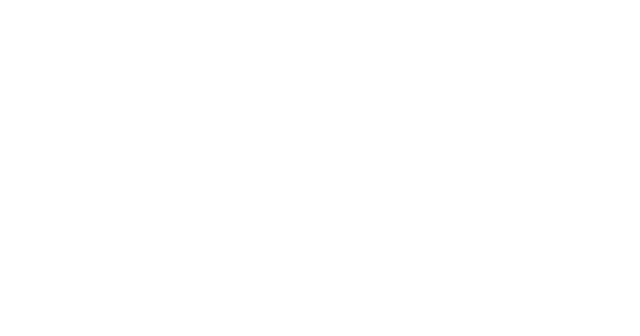
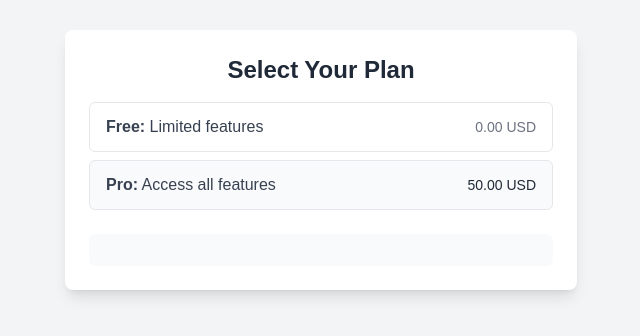
Before and after one commit to 21amir21/chalet-rental-frontend, a React (Vite) app: page /payments in a window 1280 px wide. Before the commit this address had no page. Shown: the part 240-576 px from the top of the page, without its empty margins (319-959 px from the left). Built offline with nearby package versions, Linux system fonts and the light colour scheme; no server answers.

Commit message:
Add PaypalPayment component and route to App

```diff
--- a/src/App.jsx
+++ b/src/App.jsx
@@ -11,6 +11,7 @@ import PropertyList from "./pages/PropertyList";
 import ReservationList from "./pages/ReservationList";
 import CategoryPage from "./pages/CategoryPage";
 import SearchPage from "./pages/SearchPage";
+import PaypalPayment from "./components/PaypalPayment";
 
 function App() {
   return (
@@ -38,6 +39,7 @@ function App() {
             path="/bookings/:userId/reservations"
             element={<ReservationList />}
           />
+          <Route path="/payments" element={<PaypalPayment />} />
         </Routes>
       </BrowserRouter>
     </div>
--- a/src/components/PaypalPayment.jsx
+++ b/src/components/PaypalPayment.jsx
@@ -1,16 +1,121 @@
 import { PayPalScriptProvider, PayPalButtons } from "@paypal/react-paypal-js";
+import { useLocation, useNavigate } from "react-router-dom";
 
 const PaypalPayment = () => {
+  const initialOptions = {
+    clientId: import.meta.env.VITE_PAYPAL_CLIENTID,
+  };
+
+  const styles = {
+    shape: "rect",
+    layout: "vertical",
+  };
+
+  const location = useLocation();
+  const navigate = useNavigate();
+  const bookingData = location.state; // Retrieve booking data
+
+  const onCreateOrder = async (data, actions) => {
+    try {
+      const response = await fetch("http://localhost:5000/payments/pay", {
+        method: "POST",
+        headers: {
+          "Content-Type": "application/json",
+        },
+        body: JSON.stringify({
+          chaletTitle: bookingData.chaletTitle,
+          chaletDesc: bookingData.chaletDescription,
+          totalPrice: bookingData.totalPrice,
+        }),
+      });
+
+      if (response.ok) {
+        const result = await response.json();
+        const orderId = result.orderId; // Get the orderId from the response
+        return actions.order
+          .create({
+            purchase_units: [
+              {
+                amount: {
+                  currency_code: "USD",
+                  value: bookingData.totalPrice.toString(),
+                },
+              },
+            ],
+          })
+          .then((orderData) => {
+            return orderData.id; // Return the PayPal order ID
+          });
+      } else {
+        throw new Error("Failed to create order on the backend");
+      }
+    } catch (err) {
+      console.log("Submit Booking Failed.", err.message);
+    }
+  };
+
+  const handleSubmitBooking = async () => {
+    try {
+      const response = await fetch("http://localhost:5000/bookings/", {
+        method: "POST",
+        headers: {
+          "Content-Type": "application/json",
+        },
+        body: JSON.stringify(bookingData),
+      });
+
+      if (response.ok) {
+        console.log("Booking successfully added!");
+        navigate(`/bookings/${bookingData.customerId}/trips`);
+      }
+    } catch (err) {
+      console.error("Submit Booking Failed.", err.message);
+    }
+  };
+
+  // hanshof
+  const onApprove = async () => {
+    console.log("Payment approved. Completing booking...");
+    await handleSubmitBooking();
+  };
+
+  const onError = (error) => {
+    console.error("PayPal Error", error);
+    navigate(-1); // Go back to previous page
+  };
+
   return (
+    <div className="flex justify-center items-center min-h-screen bg-gray-100">
+      <div className="bg-white shadow-lg rounded-lg p-6 max-w-lg w-full">
+        <h2 className="text-2xl font-semibold text-gray-800 mb-4 text-center">
+          Select Your Plan
+        </h2>
+        <div className="mb-6">
+          <div className="flex justify-between items-center py-3 px-4 border rounded-md mb-2">
+            <p className="text-gray-700">
+              <strong>Free:</strong> Limited features
+            </p>
+            <span className="text-sm text-gray-500">0.00 USD</span>
+          </div>
+          <div className="flex justify-between items-center py-3 px-4 border rounded-md bg-gray-50">
+            <p className="text-gray-700">
+              <strong>Pro:</strong> Access all features
+            </p>
+            <span className="text-sm text-gray-800 font-medium">50.00 USD</span>
+          </div>
+        </div>
+        <div className="bg-gray-50 p-4 rounded-md">
           <PayPalScriptProvider options={initialOptions}>
             <PayPalButtons
               style={styles}
               createOrder={onCreateOrder}
               onApprove={onApprove}
               onError={onError}
-        fundingSource="paypal"
             />
           </PayPalScriptProvider>
+        </div>
+      </div>
+    </div>
   );
 };
 
--- a/src/pages/ChaletDetails.jsx
+++ b/src/pages/ChaletDetails.jsx
@@ -62,32 +62,32 @@ const ChaletDetails = () => {
 
   const navigate = useNavigate();
 
-  const handleSubmitBooking = async () => {
-    try {
-      const bookingForm = {
-        customerId,
-        chaletId,
-        hostId: chalet.creator._id,
-        startDate: dateRange[0].startDate.toDateString(),
-        endDate: dateRange[0].endDate.toDateString(),
-        totalPrice: chalet.price * dayCount,
-      };
+  // const handleSubmitBooking = async () => {
+  //   try {
+  //     const bookingForm = {
+  //       customerId,
+  //       chaletId,
+  //       hostId: chalet.creator._id,
+  //       startDate: dateRange[0].startDate.toDateString(),
+  //       endDate: dateRange[0].endDate.toDateString(),
+  //       totalPrice: chalet.price * dayCount,
+  //     };
 
-      const response = await fetch("http://localhost:5000/bookings/", {
-        method: "POST",
-        headers: {
-          "Content-Type": "application/json",
-        },
-        body: JSON.stringify(bookingForm),
-      });
+  //     const response = await fetch("http://localhost:5000/bookings/", {
+  //       method: "POST",
+  //       headers: {
+  //         "Content-Type": "application/json",
+  //       },
+  //       body: JSON.stringify(bookingForm),
+  //     });
 
-      if (response.ok) {
-        navigate(`/bookings/${customerId}/trips`);
-      }
-    } catch (err) {
-      console.log("Submit Booking Failed.", err.message);
-    }
-  };
+  //     if (response.ok) {
+  //       navigate(`/bookings/${customerId}/trips`);
+  //     }
+  //   } catch (err) {
+  //     console.log("Submit Booking Failed.", err.message);
+  //   }
+  // };
 
   return loading ? (
     <Loader />
@@ -179,7 +179,20 @@ const ChaletDetails = () => {
               <button
                 type="submit"
                 className="button"
-                onClick={handleSubmitBooking}
+                onClick={() => {
+                  navigate("/payments", {
+                    state: {
+                      chaletId,
+                      customerId,
+                      hostId: chalet.creator._id,
+                      startDate: dateRange[0].startDate.toDateString(),
+                      endDate: dateRange[0].endDate.toDateString(),
+                      totalPrice: chalet.price * dayCount,
+                      chaletTitle: chalet.title, // Add chalet title
+                      chaletDescription: chalet.description, // Add chalet description
+                    },
+                  });
+                }}
               >
                 BOOKING
               </button>
```
Lines whose indentation alone changed are shown as unchanged.
